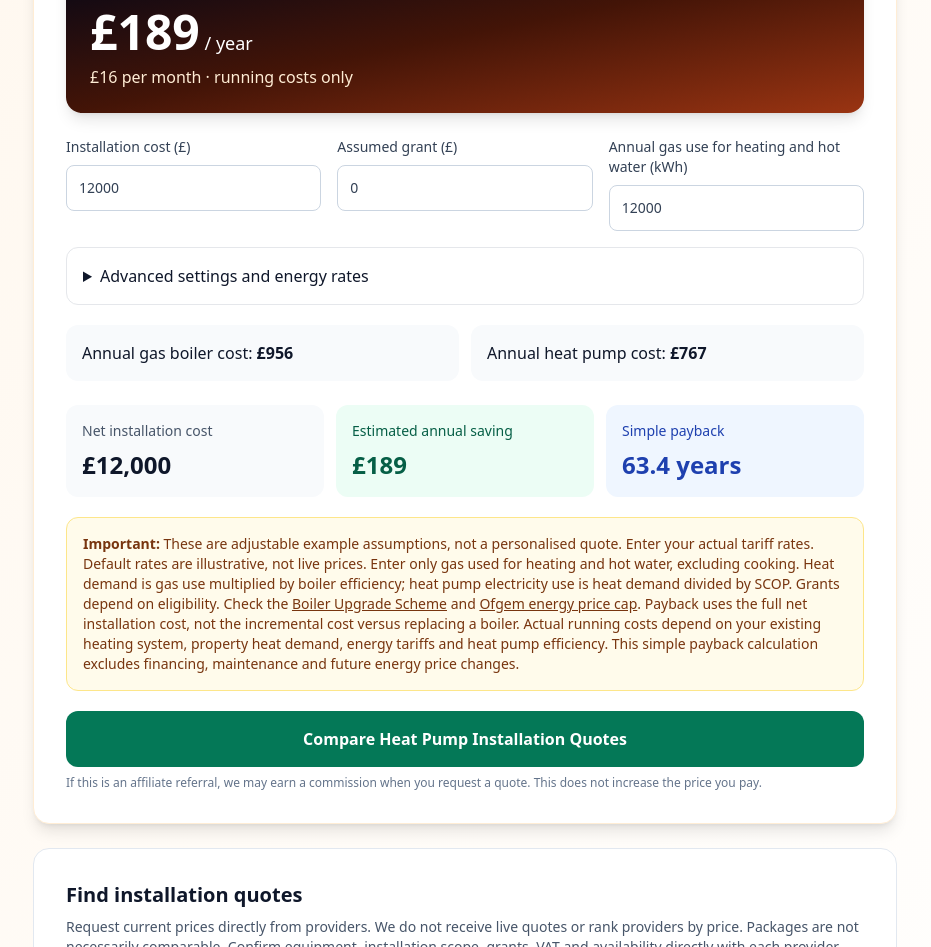
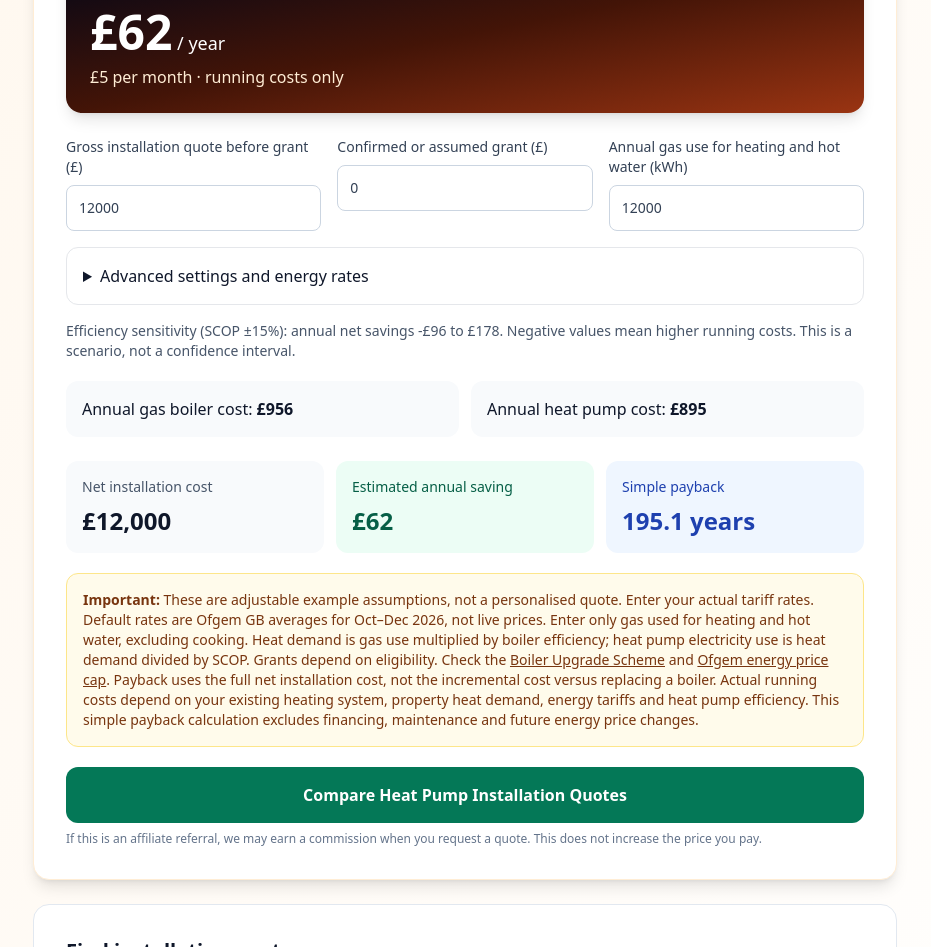
Before and after one commit to nxd519-rgb/uk-energy-checker, a Next.js app: page / in a window 1280 px wide. Shown: the part 2520-3467 px from the top of the page, without its empty margins (175-1106 px from the left). Built offline with nearby package versions, Linux system fonts and the light colour scheme.

Commit message:
Verify tariff defaults and improve personalised forecast assumptions

```diff
--- a/components/HeatPumpCalculator.tsx
+++ b/components/HeatPumpCalculator.tsx
@@ -23,7 +23,7 @@ export default function HeatPumpCalculator({
   const [grant, setGrant] = useState(0);
   const [gasUse, setGasUse] = useState(12000);
   const [boilerEfficiency, setBoilerEfficiency] = useState(85);
-  const [scop, setScop] = useState(3.5);
+  const [scop, setScop] = useState(3.0);
   const [gasRate, setGasRate] = useState(7.97);
   const [electricRate, setElectricRate] = useState(26.32);
   const [gasStanding, setGasStanding] = useState(29.68);
@@ -33,6 +33,8 @@ export default function HeatPumpCalculator({
   const gasCost = gasUse * gasRate / 100 + (removeGas ? gasStanding * 365 / 100 : 0);
   const heatPumpCost = heatDemand / Math.max(1, scop) * electricRate / 100;
   const annualSaving = gasCost - heatPumpCost;
+  const lowSaving = gasCost - heatDemand / Math.max(1,scop*0.85) * electricRate /100;
+  const highSaving = gasCost - heatDemand / (scop*1.15) * electricRate /100;
   const netCost = Math.max(0, installationCost - grant);
   const payback = annualSaving > 0 ? netCost / annualSaving : null;
 
@@ -62,7 +64,7 @@ export default function HeatPumpCalculator({
       <div className="mb-6 rounded-2xl bg-gradient-to-br from-slate-950 via-orange-950 to-orange-800 p-6 text-white shadow-lg" aria-live="polite"><p className="text-sm text-orange-100">{annualSaving>=0?"Estimated annual heating saving":"Estimated extra annual heating cost"}</p><p className="mt-2 text-5xl font-extrabold">{money(Math.abs(annualSaving))}<span className="text-lg font-normal"> / year</span></p><p className="mt-2 text-orange-100">{money(Math.abs(annualSaving)/12)} per month · running costs only</p></div>
       <div className="grid gap-4 md:grid-cols-3">
         <label className="block text-sm font-medium text-slate-700">
-          Installation cost (£)
+          Gross installation quote before grant (£)
           <input
             type="number"
             min="0"
@@ -77,7 +79,7 @@ export default function HeatPumpCalculator({
         </label>
 
         <label className="block text-sm font-medium text-slate-700">
-          Assumed grant (£)
+          Confirmed or assumed grant (£)
           <input
             type="number"
             min="0"
@@ -107,7 +109,7 @@ export default function HeatPumpCalculator({
         </label>
       </div></details>
 
-      <div className="mt-5 grid gap-3 sm:grid-cols-2">
+      <p className="mt-4 text-sm text-slate-600">Efficiency sensitivity (SCOP ±15%): annual net savings {money(lowSaving)} to {money(highSaving)}. Negative values mean higher running costs. This is a scenario, not a confidence interval.</p><div className="mt-5 grid gap-3 sm:grid-cols-2">
         <div className="rounded-xl bg-slate-50 p-4">Annual gas boiler cost: <strong>{money(gasCost)}</strong></div>
         <div className="rounded-xl bg-slate-50 p-4">Annual heat pump cost: <strong>{money(heatPumpCost)}</strong></div>
       </div>
@@ -145,7 +147,7 @@ export default function HeatPumpCalculator({
       <div className="mt-5 rounded-xl border border-amber-200 bg-amber-50 p-4 text-sm text-amber-900">
         <strong>Important:</strong> These are adjustable
         example assumptions, not a personalised quote.
-        Enter your actual tariff rates. Default rates are illustrative, not live prices.
+        Enter your actual tariff rates. Default rates are Ofgem GB averages for Oct–Dec 2026, not live prices.
         Enter only gas used for heating and hot water, excluding cooking.
         Heat demand is gas use multiplied by boiler efficiency; heat pump electricity use is heat demand divided by SCOP.
         Grants depend on eligibility. Check the{" "}
```
